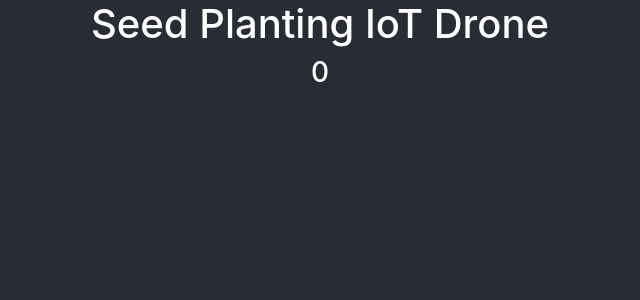
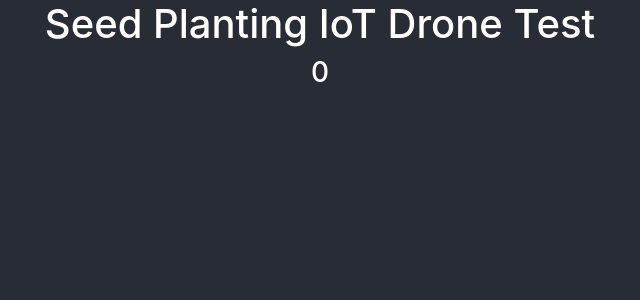
Before and after one commit to RubenEngel/iot-seed-drone, a React (Create React App) app: page / in a window 1280 px wide. Shown: the top 300 px of the page, without its empty margins (320-960 px from the left). Built offline with nearby package versions, Linux system fonts and the light colour scheme; no server answers.

Commit message:
Update App.js

```diff
--- a/src/App.js
+++ b/src/App.js
@@ -38,7 +38,7 @@ function App() {
     <div className="App">
       <header className="App-header">
 
-        <h1>Seed Planting IoT Drone</h1>
+        <h1>Seed Planting IoT Drone Test</h1>
 
         {/* <div><Button onClick={startFlight} variant="warning">Start Flight</Button></div> */}
         <h3>{currentTime}</h3>
```
